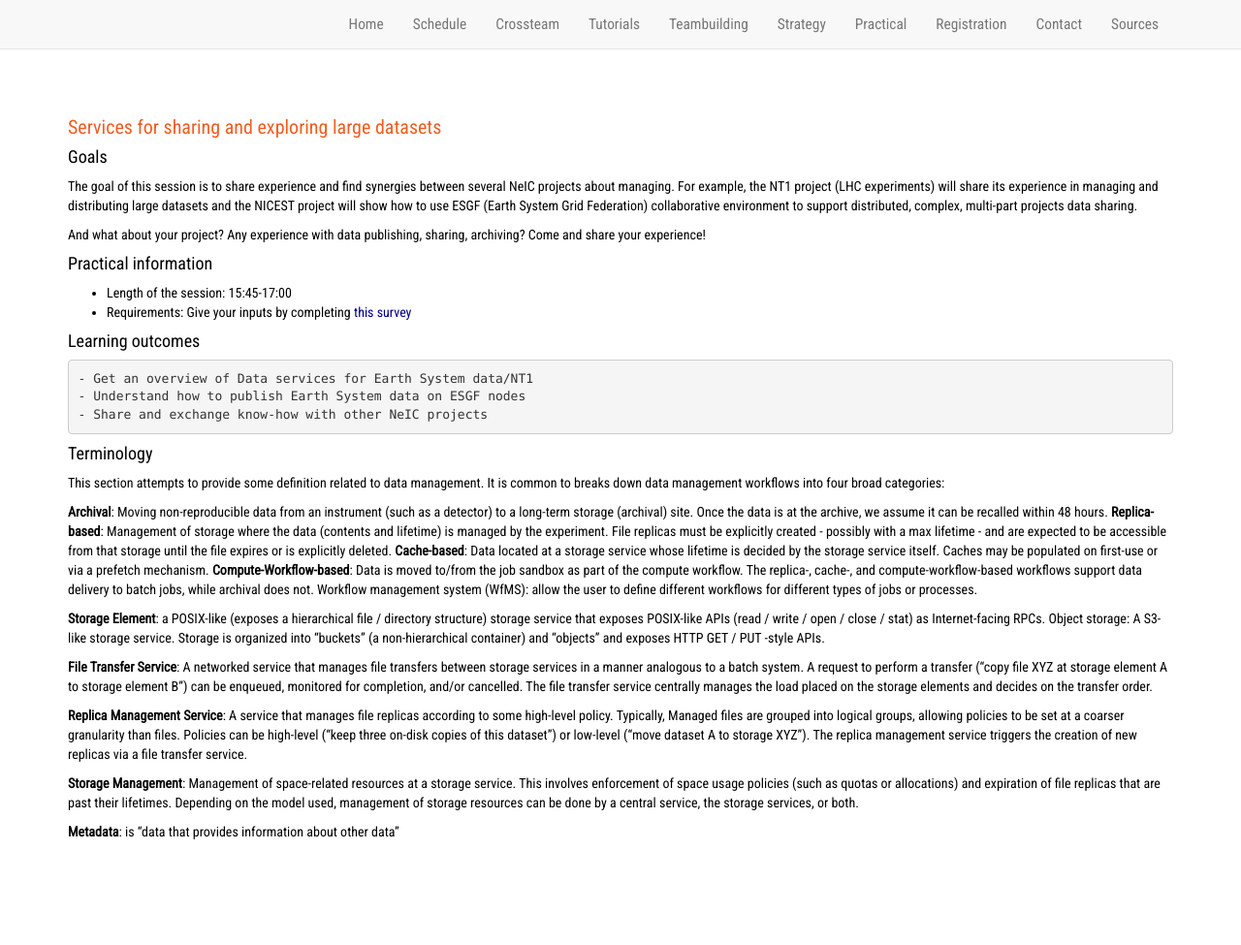
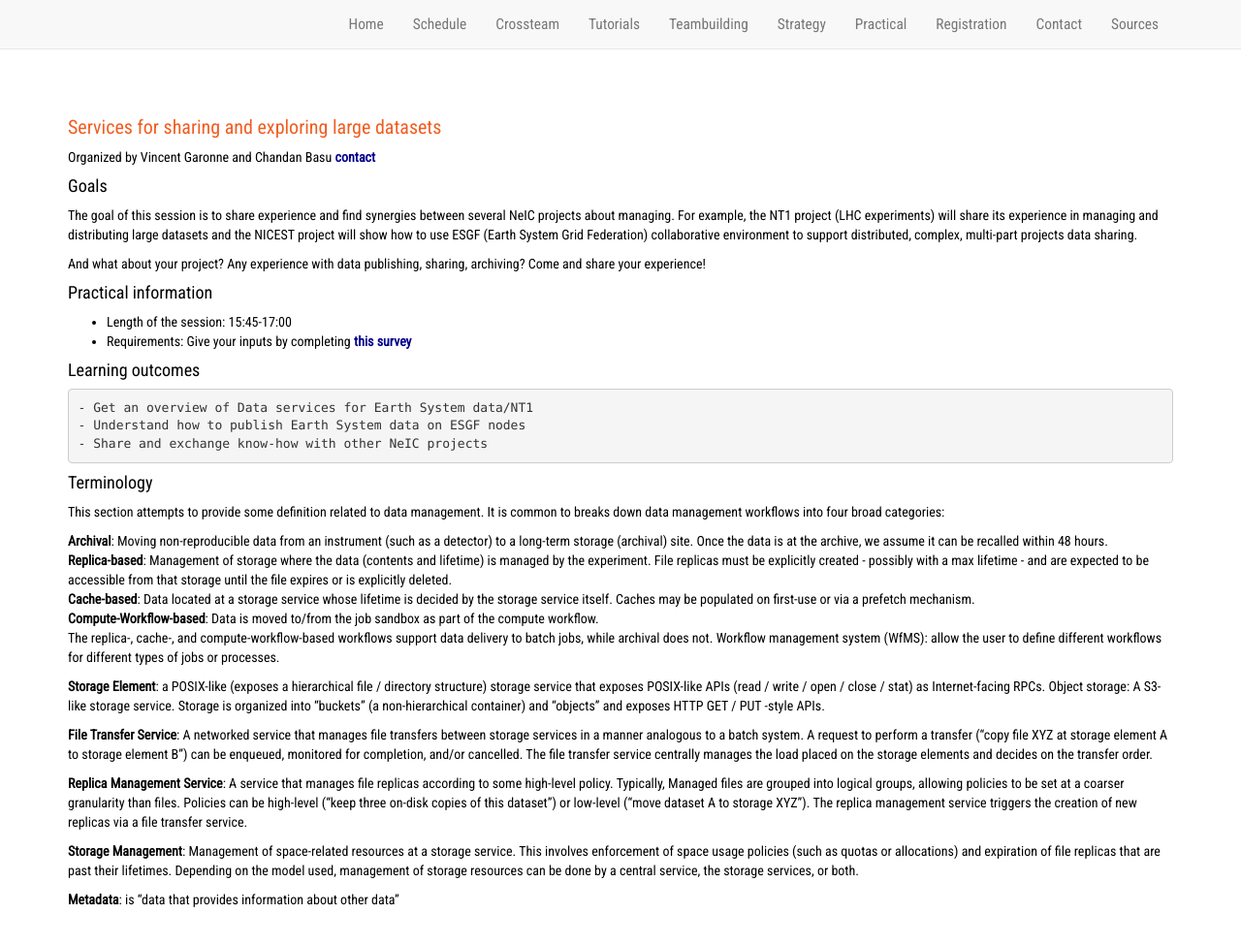
Before and after one commit to neicnordic/ahm18.neic.nordforsk.org, a Jekyll site: the page built from _crossteams/ho_details1/details.md, in a window 1280 px wide and 1148 px high. Shown: the top 975 px of the window at 97% size. Built offline with Jekyll 4.4.1, drawn with Linux system fonts in a browser that asks for light colours; nearby versions of some CDN libraries.

Commit message:
(Re)Added organizers info to hands-on session, and mailto links.

```diff
--- a/_crossteams/ho_details1/details.md
+++ b/_crossteams/ho_details1/details.md
@@ -6,6 +6,7 @@ name: details
 ---
 
 <h3>Services for sharing and exploring large datasets</h3>
+Organized by Vincent Garonne and Chandan Basu <b>[contact](mailto:vgaronne@gmail.com)</b>
 
 <h4>Goals</h4>
 
@@ -17,7 +18,7 @@ For example, the NT1 project (LHC experiments) will share its experience in mana
 <h4>Practical information</h4>
 
 - Length of the session: 15:45-17:00
-- Requirements: Give your inputs by completing [this survey](https://qtrial2018q1az1.az1.qualtrics.com/jfe/form/SV_54sPm0hgS5nTfZb)
+- Requirements: Give your inputs by completing <b>[this survey](https://qtrial2018q1az1.az1.qualtrics.com/jfe/form/SV_54sPm0hgS5nTfZb)</b>
 
 
 <h4>Learning outcomes</h4>
@@ -30,10 +31,10 @@ For example, the NT1 project (LHC experiments) will share its experience in mana
 
 This section attempts to provide some definition related to data management. It is common to breaks down data management workflows into four broad categories:
 
-**Archival**: Moving non-reproducible data from an instrument (such as a detector) to a long-term storage (archival) site.  Once the data is at the archive, we assume it can be recalled within 48 hours.
-**Replica-based**: Management of storage where the data (contents and lifetime) is managed by the experiment.  File replicas must be explicitly created - possibly with a max lifetime - and are expected to be accessible from that storage until the file expires or is explicitly deleted.
-**Cache-based**: Data located at a storage service whose lifetime is decided by the storage service itself.  Caches may be populated on first-use or via a prefetch mechanism.
-**Compute-Workflow-based**: Data is moved to/from the job sandbox as part of the compute workflow.
+**Archival**: Moving non-reproducible data from an instrument (such as a detector) to a long-term storage (archival) site.  Once the data is at the archive, we assume it can be recalled within 48 hours.<br>
+**Replica-based**: Management of storage where the data (contents and lifetime) is managed by the experiment.  File replicas must be explicitly created - possibly with a max lifetime - and are expected to be accessible from that storage until the file expires or is explicitly deleted.<br>
+**Cache-based**: Data located at a storage service whose lifetime is decided by the storage service itself.  Caches may be populated on first-use or via a prefetch mechanism.<br>
+**Compute-Workflow-based**: Data is moved to/from the job sandbox as part of the compute workflow. <br>
 The replica-, cache-, and compute-workflow-based workflows support data delivery to batch jobs, while archival does not.
 Workflow management system (WfMS): allow the user to define different workflows for different types of jobs or processes.
 
--- a/_includes/crossteams.html
+++ b/_includes/crossteams.html
@@ -51,7 +51,7 @@ The following four topics have been chosen after feedback from the projects:
  		    {% if crossteam.name == "hands-on" %}
                         {% assign crossteam_index = forloop.index %}
 					  {% if crossteam.details%}
-					  <li><a href="{{ site.baseurl }}/{{ crossteam.details }}"><b>{{crossteam.title}}</b></a></li>
+					  <li><a href="{{ site.baseurl }}/{{ crossteam.details }}"><b>{{crossteam.title}}</b></a> Organized by: {{crossteam.organizers}}</li>
 					  {% endif %}
 			{% endif %}
                     {% endfor %}
```
Also changed, not shown: _crossteams/ho_details2/details.md (+1 -0 lines), _crossteams/ho_details3/details.md (+2 -0 lines), _crossteams/ho_details4/details.md (+2 -0 lines).
